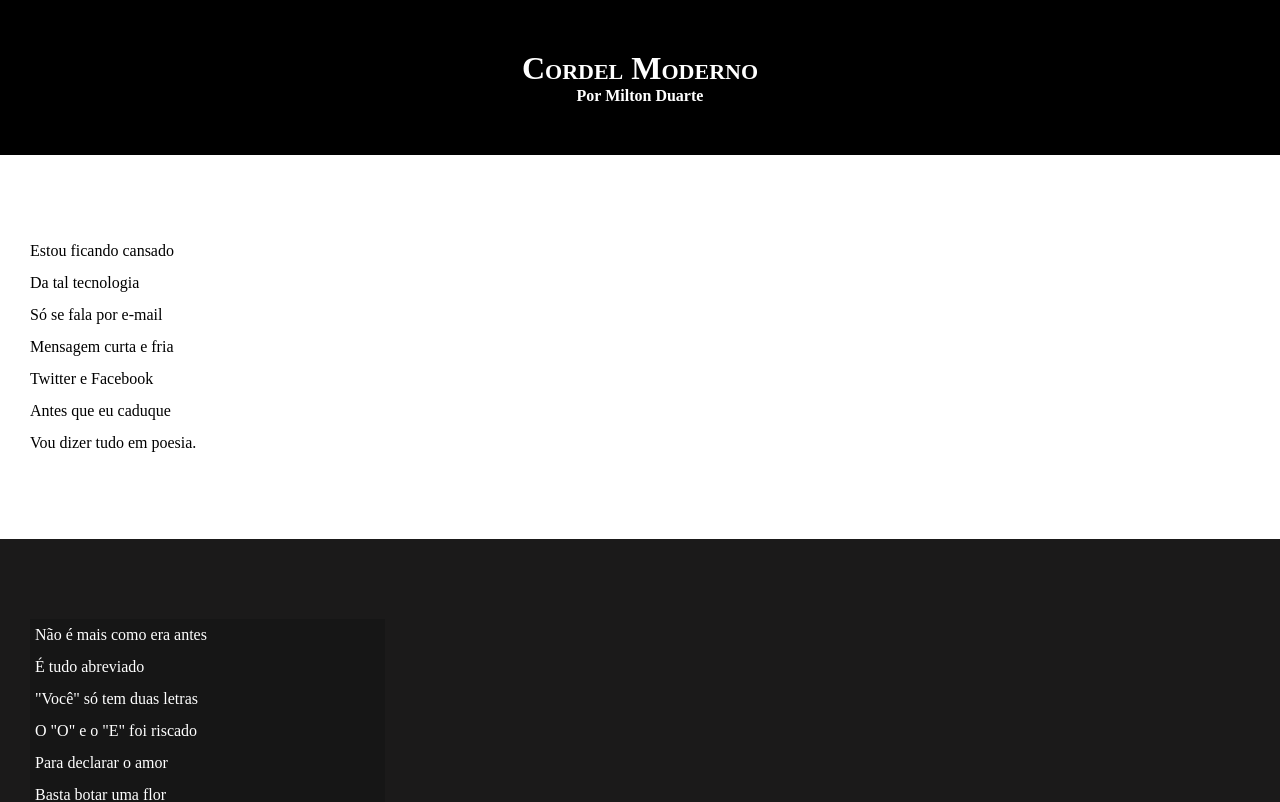
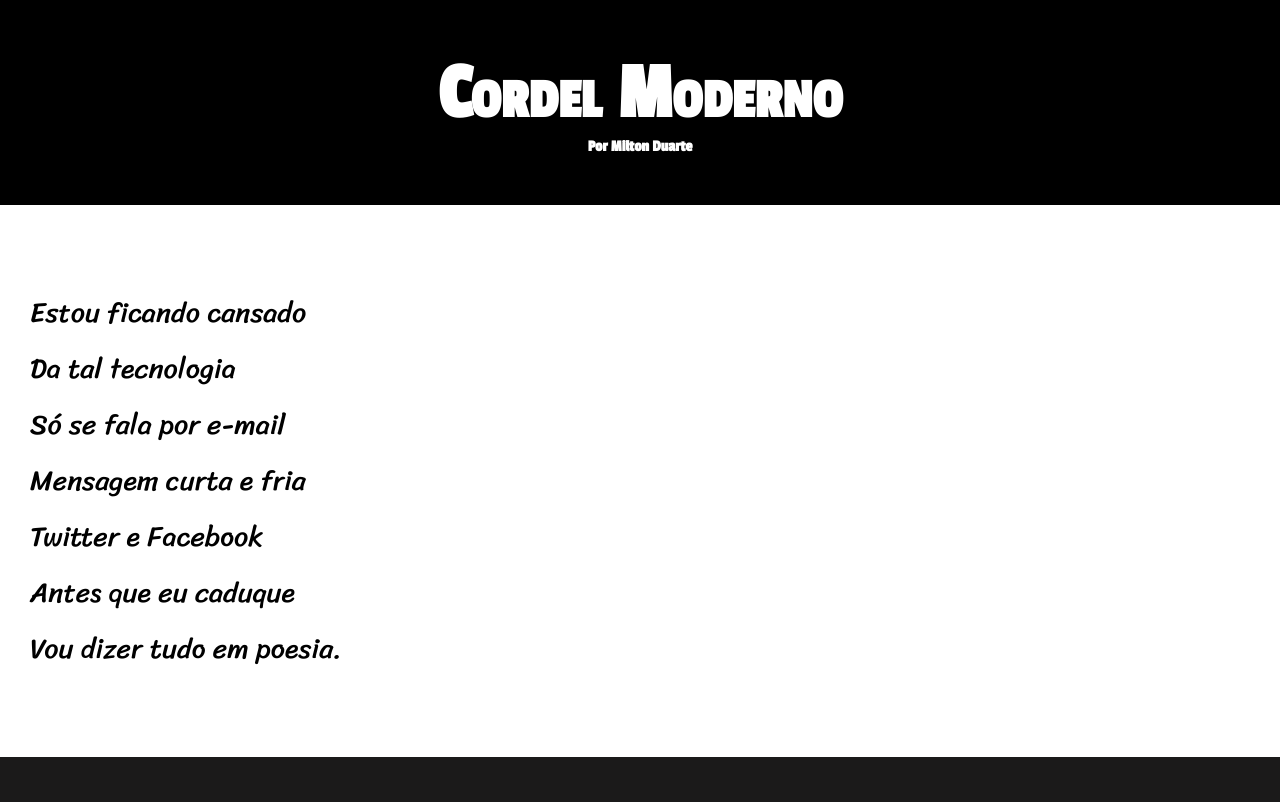
Before and after one commit to Yuri31Goes27/Desafio004-html_css, a plain HTML site: page index.html in a window 1280 px wide. Shown: the top 802 px of the page. Drawn offline with Linux system fonts and the light colour scheme.

Commit message:
Uapdate Fonts - 04/06

```diff
--- a/estilos/Style.css
+++ b/estilos/Style.css
@@ -1,4 +1,13 @@
 @charset "utf-8";
+
+@import url('https://fonts.googleapis.com/css2? family= Outfit:wght@100 & family= Passion+One & display=swap');
+@import url('https://fonts.googleapis.com/css2? family= Outfit:wght@100 & family= Sriracha & display=swap');
+
+:root{
+    --fontPasion:'Passion One', cursive;
+    --fontSr:'Sriracha', cursive;
+    --font1:Verdana, Geneva, Tahoma, sans-serif;
+}
 
 *{
     margin: 0;
@@ -7,15 +16,19 @@
 html,body{
    min-height: 100vh;
    background-color: darkgray;
+   font-family: var(--font1);
+
 }
 header{
     background-color: black;
     color: white;
     text-align: center;
+    font-family: var(--fontPasion);
 }
 header > h1 {
     padding-top: 50px;
     font-variant: small-caps;
+    font-size: 10vh;
 }
 header > p {
     padding-bottom: 50px;
@@ -33,6 +46,8 @@ section{
    padding-bottom: 10vh;
    line-height: 2em;
    padding-left: 30px;
+   font-family: var(--fontSr);
+   font-size: 3.5vh;
 }
 
 section.normal{
@@ -50,8 +65,8 @@ section.imagem{
 }
 section.imagem > p {
     background-color: rgba(0, 0, 0, 0.171);
-    width: 350px;
-    padding-left: 5px;
+   display: inline-block;
+   padding: 5px;
 }
 footer{
     background-color: black;
```
